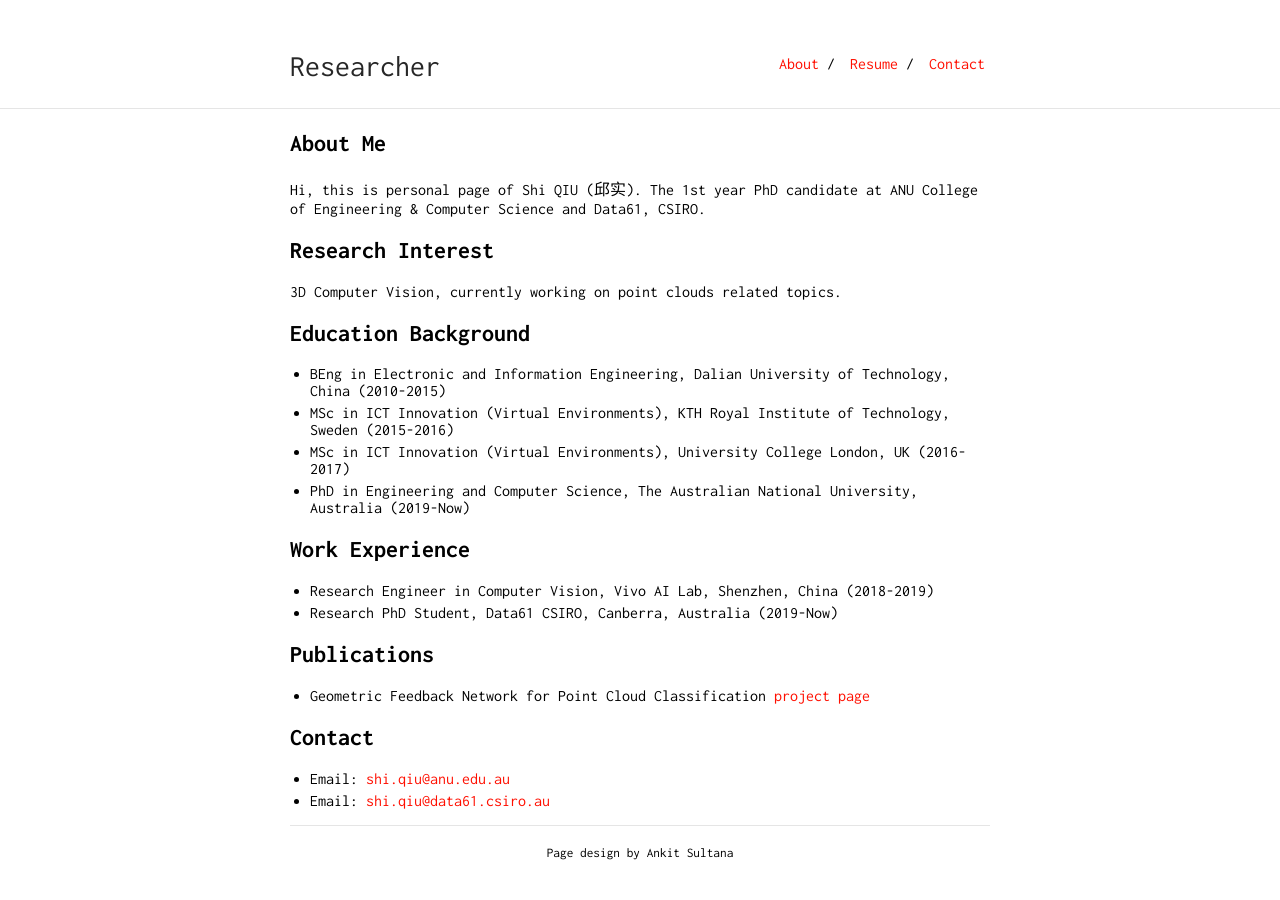
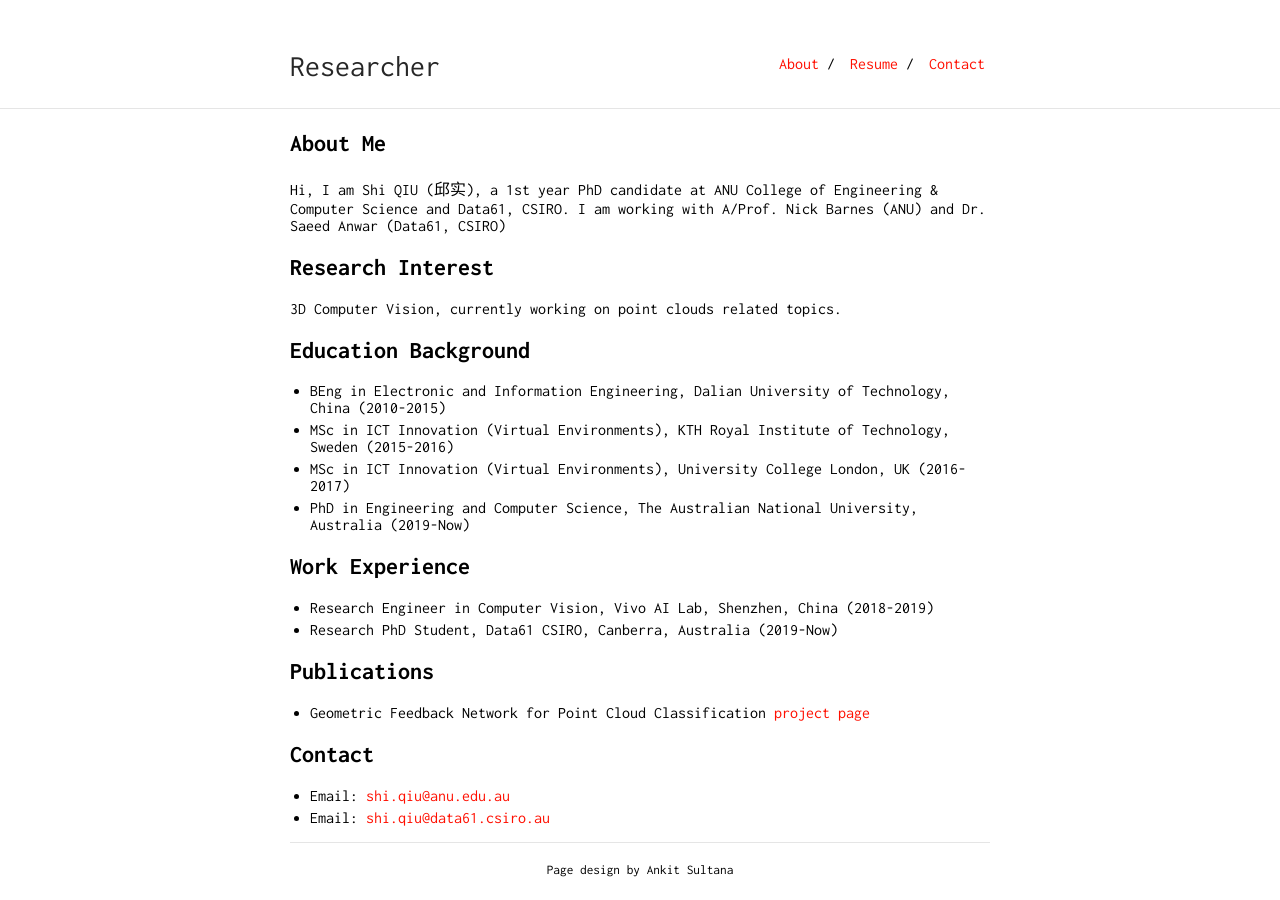
Before and after one commit to ShiQiu0419/ShiQiu0419.github.io, a Jekyll site: the page built from index.md, in a window 1280 px wide. Built offline with Jekyll 4.4.1, drawn with Linux system fonts in a browser that asks for light colours; our own code applies the rules of GitHub Pages for plain Markdown files.

Commit message:
Update index.md

```diff
--- a/index.md
+++ b/index.md
@@ -3,11 +3,9 @@ layout: default
 ---
 
 ## About Me
-
-Hi, this is personal page of Shi QIU (邱实). The 1st year PhD candidate at ANU College of Engineering & Computer Science and Data61, CSIRO.
+Hi, I am Shi QIU (邱实), a 1st year PhD candidate at ANU College of Engineering & Computer Science and Data61, CSIRO. I am working with A/Prof. Nick Barnes (ANU) and Dr. Saeed Anwar (Data61, CSIRO)
 
 ## Research Interest
-
 3D Computer Vision, currently working on point clouds related topics.
 
 ## Education Background
@@ -21,8 +19,7 @@ Hi, this is personal page of Shi QIU (邱实). The 1st year PhD candidate at ANU
 * Research PhD Student, Data61 CSIRO, Canberra, Australia (2019-Now)
 
 ## Publications
-* Geometric Feedback Network for Point Cloud Classification
-[project page](https://github.com/ShiQiu0419/GFNet)
+* Geometric Feedback Network for Point Cloud Classification  [project page](https://github.com/ShiQiu0419/GFNet)
 
 ## Contact
 * Email: [shi.qiu@anu.edu.au](mailto:shi.qiu@anu.edu.au)
```
